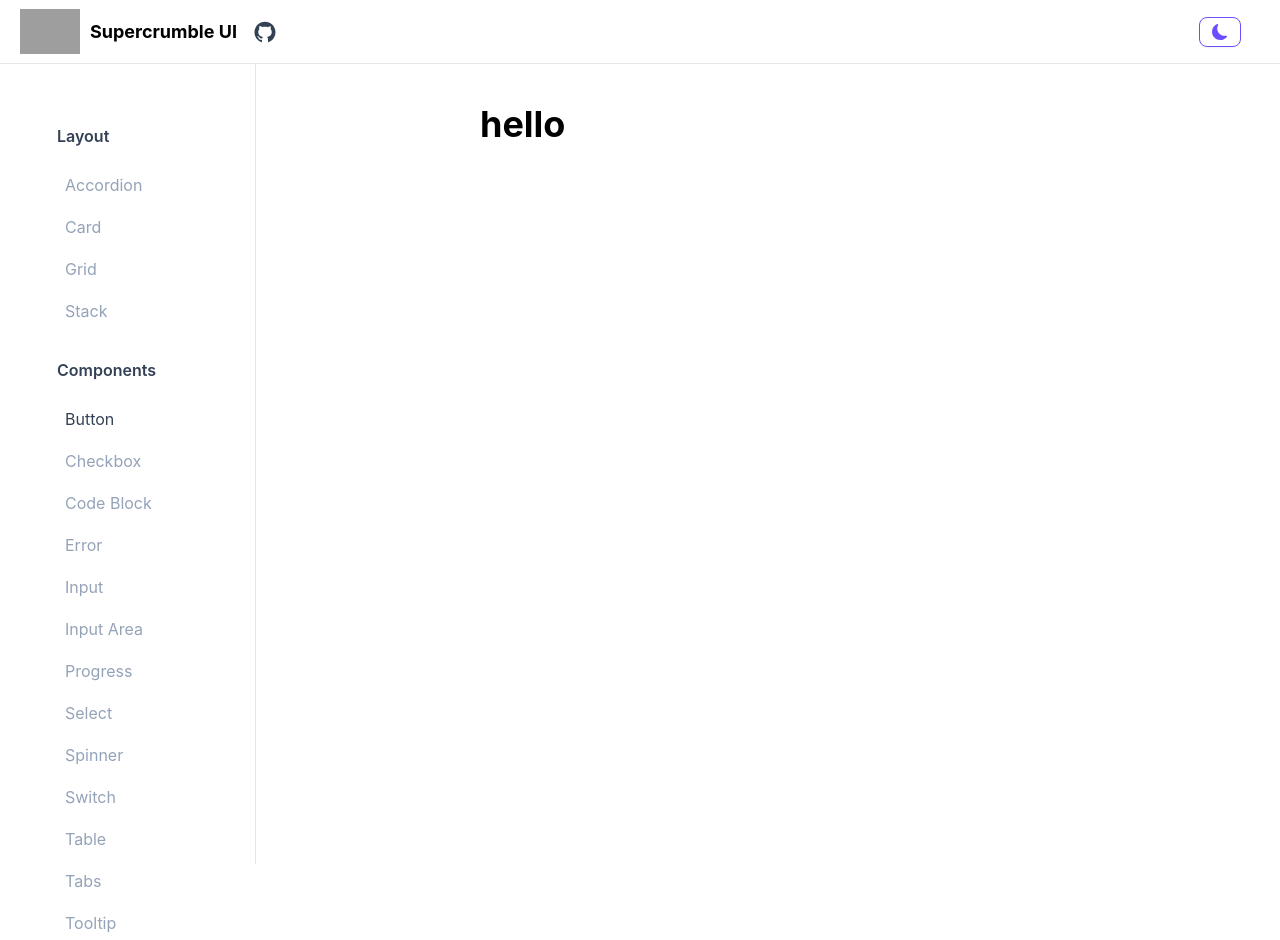
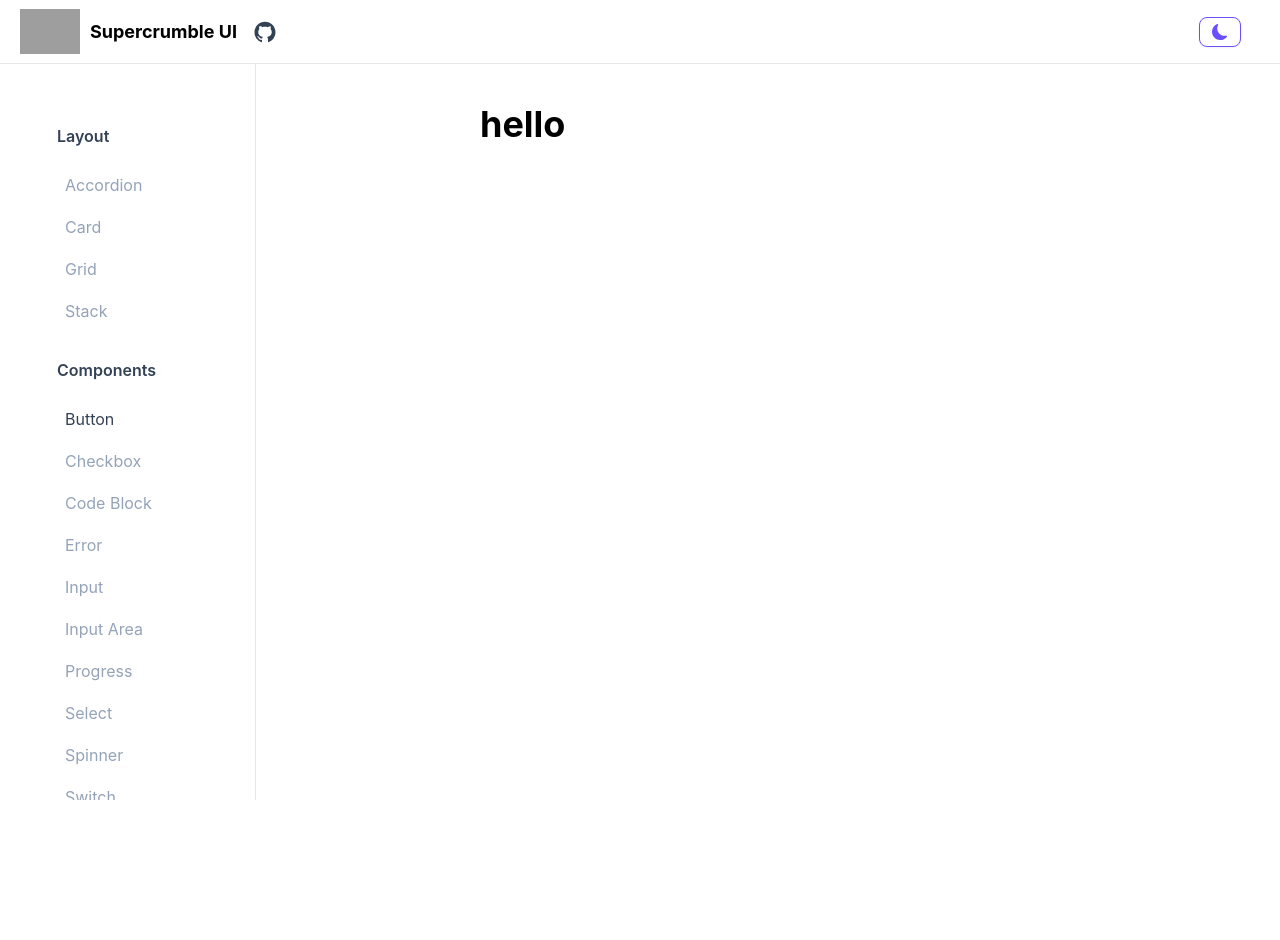
Before and after one commit to elijahnikov/ui, a Next.js app: page / in a window 1280 px wide. After the commit the page ends 864 px from the top, so only its background shows below. Built offline with nearby package versions, Linux system fonts and the light colour scheme; grey boxes are pictures that could not be loaded; a web font is replaced by a local one.

Commit message:
more layout fixes, making component bar fixed with scroll bar

```diff
--- a/src/components/common/ComponentsBar/ComponentsBar.tsx
+++ b/src/components/common/ComponentsBar/ComponentsBar.tsx
@@ -15,9 +15,9 @@ const ComponentsBar = () => {
     }, []);
 
     return (
-        <div className="hidden md:flex mt-[00px] dark:border-gray-800 border-r-[1px] h-[100vh] min-w-[20%] w-[20%] dark:bg-black bg-white  mx-auto justify-center align-center flex p-[10px] float-left">
+        <div className="hidden md:flex dark:border-gray-800 fixed overflow-y-auto border-r-[1px] h-[92vh] min-w-[20%] w-[20%] dark:bg-black bg-white  mx-auto justify-center align-center flex p-[10px] float-left">
             <div className="mt-[40px] w-[60%] ">
-                <div className="mt-[10px]">
+                <div className="mt-[10px] mb-[20px]">
                     {componentMap.map(
                         (componentSection: ComponentSectionMapType) => (
                             <div
@@ -29,7 +29,7 @@ const ComponentsBar = () => {
                                         {componentSection.title}
                                     </p>
                                 </div>
-                                <div>
+                                <div className="mb-[30px]">
                                     {componentSection.components
                                         .sort((a, b) =>
                                             a.title.localeCompare(b.title)
@@ -60,6 +60,7 @@ const ComponentsBar = () => {
                             </div>
                         )
                     )}
+                    <div className="h-[20px]" />
                 </div>
             </div>
         </div>
--- a/src/components/common/ContentBar/ContentBar.tsx
+++ b/src/components/common/ContentBar/ContentBar.tsx
@@ -4,8 +4,8 @@ interface ContentBarProps {
 
 const ContentBar = ({ children }: ContentBarProps) => {
     return (
-        <div className="dark:bg-black w-[100%] min-w-[100%] overflow-y-auto max-h-[2000px] md:min-w-[80%] md:w-[80%] flex mx-auto p-[20px] justify-center min-h-[100vh]">
-            <div className="w-[45vw] mt-[20px] dark:text-white text-black">
+        <div className="float-right relative left-30 w-[100%] min-w-[100%] md:min-w-[80%] md:w-[80%] flex mx-auto p-[20px] justify-center min-h-[100vh]">
+            <div className="md:w-[70%] lg:w-[45vw] w-[70vw] mt-[20px] dark:text-white text-black">
                 {children}
             </div>
         </div>
```
